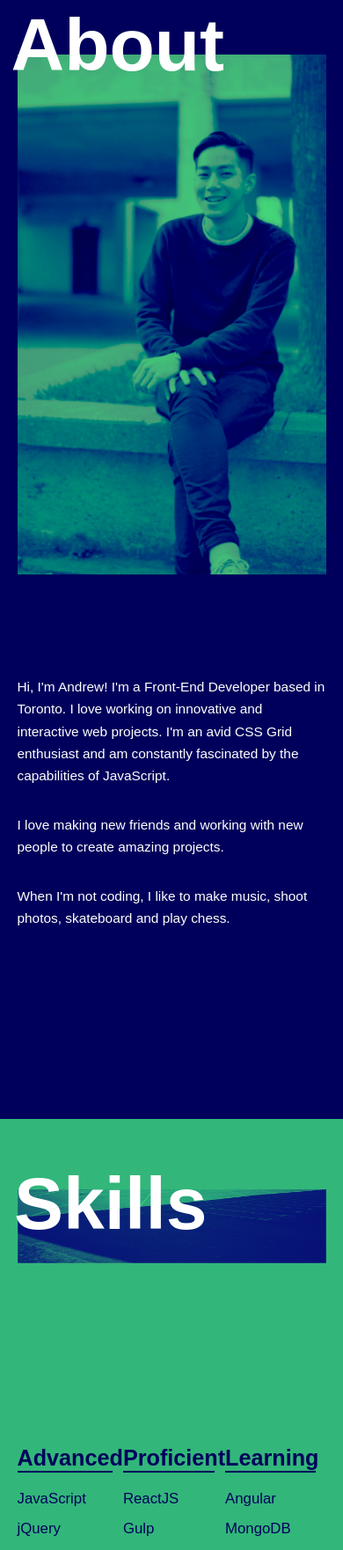
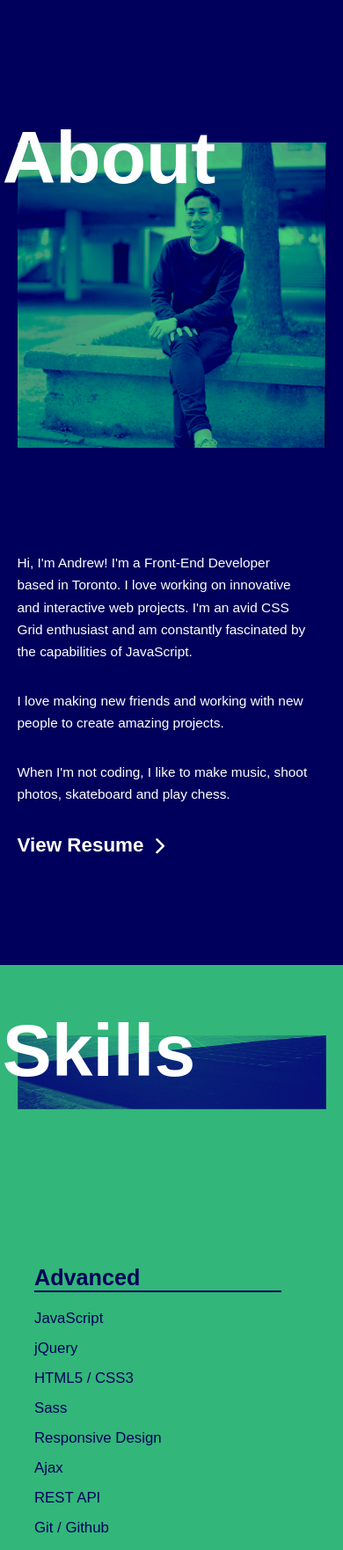
Before and after one commit to phamandrew/portfolio-three, a website: page index.html in a window 390 px wide. Shown: the part 882-2644 px from the top of the page at 88% size. Drawn offline with nearby package versions, Linux system fonts and the light colour scheme.

Commit message:
more updates

```diff
--- a/dev/styles/partials/_about.scss
+++ b/dev/styles/partials/_about.scss
@@ -47,7 +47,7 @@
 		background-color: #00005C;
 		display: flex;
 		flex-direction: row;
-		padding: 100px 0;
+		// padding: 100px 0;
 		// height: 100vh;
 		.about-left {
 			width: 50%;
@@ -55,21 +55,37 @@
 			display: flex;
 			align-items: center;
 			justify-content: center;
+			// position: relative;
+			// width: 90%;
+			// margin: 80px auto 0 auto;
+
 
 			.about-bg {
 				width: 80%;
-				height: 70vh;
-				background-image: url(/public/assets/andrew-exp.jpg);
-				background-position: center;
-				background-size: cover;
-				// margin: 100px auto;
+				margin: 0 auto;
 				position: relative;
+				// height: 70vh;
+				// background-image: url(/public/assets/andrew-exp.jpg);
+				// background-position: center;
+				// background-size: cover;
+				margin: 100px auto;
+
+				img {
+				width: 100%;
+				margin: 0 auto;
+			}
 
 				h2 {
 					color: white;
+					// position: absolute;
+					// top: -10%;
+					// left: -2%;
+					// margin: 0;
+					// font-size: 6rem;
+
 					position: absolute;
-					top: -10%;
-					left: -2%;
+					top: -2.2rem;
+					left: -1.2rem;
 					margin: 0;
 					font-size: 6rem;
 
@@ -78,23 +94,49 @@
 		}
 		.about-right {
 			width: 50%;
-			margin: 100px auto;
 			display: flex;
 			justify-content: center;
 			flex-direction: column;
+			align-items: center;
 
-			align-items: center;
+			.about-right_container {
+				display: flex;
+				flex-direction: column;
+				justify-content: center;
+				width: 80%;
+
+
 				p {
-				width: 80%;
+					width: 95%;
 					color: white;
 					font-size: 1.1rem;
 					line-height: 1.8rem;
 					font-family: "arial";
-				// box-shadow: 12px 12px 1px #32b67a;
-				// background-color: #32b67a;
+				}
+				.view-resume {
+					display: flex;
+					flex-direction: row;
+					color: white;
+					text-decoration: none;
+					border-bottom: 4px solid #00005C;
+					width: fit-content;
+					margin: 1.2rem 0;
+
+					&:hover, &:active, &:focus {
+						border-bottom: 4px solid white;
+					}
+
+					h4 {
+						margin: 0;
+						font-size: 1.6rem;
+					}
+					i {
+						font-size: 1.4rem;
+						padding: 0.3rem 0 0.3rem 0.8rem;
 					}
 				}
-
+			}
+		}
 	}
 
 	.skills {
@@ -117,8 +159,8 @@
 			h2 {
 				color: white;
 				position: absolute;
-					top: -15%;
-					left: -1%;
+				top: -2.2rem;
+				left: -1.2rem;
 				margin: 0;
 				font-size: 6rem;
 			}
@@ -128,7 +170,7 @@
 
 		.skills-container {
 			width: 90%;
-			margin: 80px auto;
+			margin: 40px auto;
 			display: flex;
 
 			.skillset {
@@ -140,8 +182,6 @@
 					border-bottom: 2px solid #00005C;
 					font-size: 1.8rem;
 					margin: 0;
-					// margin-right: 10%;
-					// width: auto;
 				}
 				ul {
 					margin: 20px 0;
@@ -156,59 +196,3 @@
 			}
 		}
 	}
-
-
-	// .home-wrapper {
-	// 	margin-top: 130px;
-	// 	display: flex;
-	// 	flex-direction: column;
-	// 	width: 100%;
-
-	// 	.home-text {
-	// 		width: 100%;
-	// 		// margin: 0 auto;
-	// 		// display: flex;
-	// 		// flex-direction: column;
-	// 		z-index: 10;
-	// 		// align-items: center;
-
-	// 		img {
-	// 			width: 90%;
-	// 			position: relative;
-	// 			margin: 0 auto;
-	// 		}
-
-	// 		h1 {
-	// 			position: absolute;
-	// 			width: 100%;
-	// 			font-size: 100px;
-	// 			color: white;
-	// 			line-height: 95px;
-	// 			top: 24px;
-	// 			left: 151px;
-	// 			margin: 0;
-	// 		}
-	// 		h2 {
-
-	// 		}
-
-	// 		p {
-	// 			font-size: 2.1rem;
-	// 			line-height: 3rem;
-	// 			padding: 0;
-	// 			margin: 20px 0;
-	// 		}
-
-	// 		a {
-	// 			text-decoration: none;
-	// 			color: #00005C;
-	// 			margin: 0 auto;
-	// 			outline: 0;
-	// 		}
-
-	// 		i {
-	// 			font-size: 3rem;
-	// 			margin: 20px auto;
-	// 		}
-	// 	}
-	// }
--- a/dev/styles/partials/_contact.scss
+++ b/dev/styles/partials/_contact.scss
@@ -13,8 +13,8 @@
 			h2 {
 				color: white;
 					position: absolute;
-					top: -15%;
-					left: -1%;
+					top: -2.2rem;
+					left: -1.2rem;
 					margin: 0;
 					font-size: 6rem;
 			}
--- a/dev/styles/partials/_mediaqueries.scss
+++ b/dev/styles/partials/_mediaqueries.scss
@@ -45,11 +45,22 @@
 
 	.about {
 		flex-direction: column;
+
+
 	}
 
 	.skills {
 		.skills-header {
 			height: 25vh;
+		}
+		.skills-container {
+			flex-direction: column;
+			width: 80%;
+
+			.skillset {
+				width: 100%;
+				margin: 10px auto;
+			}
 		}
 	}
 
@@ -91,9 +102,10 @@
 	.about-right {
 		width: 90%;
 
-		p {
+		.about-right_container {
 			width: 100%;
 		}
+
 	}
 }
 
--- a/index.html
+++ b/index.html
@@ -66,13 +66,21 @@
 		<div class="about-left">
 			<div class="about-bg">
 				<h2>About</h2>
+				<img src="/public/assets/andrew-exp.jpg" alt="">
 			</div>
 
 		</div>
 		<div class="about-right">
-			<p>Hi, I'm Andrew! I'm a Front-End Developer based in Toronto. I love working on innovative and interactive web projects. I'm an avid CSS Grid enthusiast and am constantly fascinated by the capabilities of JavaScript.</p>
-			<p>I love making new friends and working with new people to create amazing projects.</p>
-			<p>When I'm not coding, I like to make music, shoot photos, skateboard and play chess.</p>
+			<div class="about-right_container">
+				<p>Hi, I'm Andrew! I'm a Front-End Developer based in Toronto. I love working on innovative and interactive web projects. I'm an avid CSS Grid enthusiast and am constantly fascinated by the capabilities of JavaScript.</p>
+				<p>I love making new friends and working with new people to create amazing projects.</p>
+				<p>When I'm not coding, I like to make music, shoot photos, skateboard and play chess.</p>
+				<a class="view-resume" href="http://andrewpham.io/wave-notation/">
+					<h4>View Resume</h4>
+					<i class="fa fa-chevron-right" aria-hidden="true"></i>
+
+				</a>
+			</div>
 		</div>
 	</section>
 	<section class="skills">
@@ -158,7 +166,7 @@
 					<a href="https://spot-app-c6b4c.firebaseapp.com/"><img src="/public/assets/sptsky.png" alt="Screenshot of Spotsky application."></a>
 				</div>
 				<div class="project-right">
-					<a href="https://spot-app-c6b4c.firebaseapp.com/"><h3>React.js, Firebase</h3></a>
+					<a href="https://spot-app-c6b4c.firebaseapp.com/"><h3>ReactJS, Firebase, Google Auth</h3></a>
 					<p>Spotsky is an application for skateboarders to share new spots they find with their friends. Users can add new spots with an image, name, location and description.</p>
 					<div class="view-projects">
 
--- a/public/styles/style.css
+++ b/public/styles/style.css
@@ -268,8 +268,7 @@ header .header-wrapper {
 .about {
   background-color: #00005C;
   display: flex;
-  flex-direction: row;
-  padding: 100px 0; }
+  flex-direction: row; }
   .about .about-left {
     width: 50%;
     display: flex;
@@ -277,31 +276,52 @@ header .header-wrapper {
     justify-content: center; }
     .about .about-left .about-bg {
       width: 80%;
-      height: 70vh;
-      background-image: url(/public/assets/andrew-exp.jpg);
-      background-position: center;
-      background-size: cover;
-      position: relative; }
+      margin: 0 auto;
+      position: relative;
+      margin: 100px auto; }
+      .about .about-left .about-bg img {
+        width: 100%;
+        margin: 0 auto; }
       .about .about-left .about-bg h2 {
         color: white;
         position: absolute;
-        top: -10%;
-        left: -2%;
+        top: -2.2rem;
+        left: -1.2rem;
         margin: 0;
         font-size: 6rem; }
   .about .about-right {
     width: 50%;
-    margin: 100px auto;
     display: flex;
     justify-content: center;
     flex-direction: column;
     align-items: center; }
-    .about .about-right p {
-      width: 80%;
+    .about .about-right .about-right_container {
+      display: flex;
+      flex-direction: column;
+      justify-content: center;
+      width: 80%; }
+      .about .about-right .about-right_container p {
+        width: 95%;
         color: white;
         font-size: 1.1rem;
         line-height: 1.8rem;
         font-family: "arial"; }
+      .about .about-right .about-right_container .view-resume {
+        display: flex;
+        flex-direction: row;
+        color: white;
+        text-decoration: none;
+        border-bottom: 4px solid #00005C;
+        width: fit-content;
+        margin: 1.2rem 0; }
+        .about .about-right .about-right_container .view-resume:hover, .about .about-right .about-right_container .view-resume:active, .about .about-right .about-right_container .view-resume:focus {
+          border-bottom: 4px solid white; }
+        .about .about-right .about-right_container .view-resume h4 {
+          margin: 0;
+          font-size: 1.6rem; }
+        .about .about-right .about-right_container .view-resume i {
+          font-size: 1.4rem;
+          padding: 0.3rem 0 0.3rem 0.8rem; }
 
 .skills {
   display: flex;
@@ -319,13 +339,13 @@ header .header-wrapper {
     .skills .skills-header h2 {
       color: white;
       position: absolute;
-      top: -15%;
-      left: -1%;
+      top: -2.2rem;
+      left: -1.2rem;
       margin: 0;
       font-size: 6rem; }
   .skills .skills-container {
     width: 90%;
-    margin: 80px auto;
+    margin: 40px auto;
     display: flex; }
     .skills .skills-container .skillset {
       width: 50%;
@@ -356,8 +376,8 @@ header .header-wrapper {
     .work .work-header h2 {
       color: white;
       position: absolute;
-      top: -15%;
-      left: -1%;
+      top: -2.2rem;
+      left: -1.2rem;
       margin: 0;
       font-size: 6rem; }
   .work .container {
@@ -398,26 +418,22 @@ header .header-wrapper {
         margin: 0; }
       .work .container .projects .view-projects {
         display: flex;
-        flex-direction: row; }
-        .work .container .projects .view-projects:hover, .work .container .projects .view-projects:active, .work .container .projects .view-projects:focus {
-          border-bottom: 4px solid #32b67a; }
-        .work .container .projects .view-projects i {
-          font-size: 1.4rem;
-          padding: 1.6rem 0 0 0.7rem; }
-      .work .container .projects .view {
+        flex-direction: row;
+        margin: 1.6rem 0; }
+        .work .container .projects .view-projects .view {
           display: flex;
-        flex-direction: row;
           border-bottom: 4px solid #00005C;
           margin-right: 60px;
           width: fit-content;
-        transition: all 0.2s ease;
-        display: inline; }
-        .work .container .projects .view h4 {
-          font-size: 1.8rem;
-          margin-top: 1.2rem;
-          margin-bottom: 0;
-          width: auto;
-          display: inline; }
+          transition: all 0.2s ease; }
+          .work .container .projects .view-projects .view:hover, .work .container .projects .view-projects .view:active, .work .container .projects .view-projects .view:focus {
+            border-bottom: 4px solid #32b67a; }
+          .work .container .projects .view-projects .view h4 {
+            margin: 0;
+            font-size: 1.6rem; }
+          .work .container .projects .view-projects .view i {
+            font-size: 1.4rem;
+            padding: 0.3rem 0 0.3rem 0.8rem; }
 
 .contact .contact-header {
   position: relative;
@@ -429,8 +445,8 @@ header .header-wrapper {
   .contact .contact-header h2 {
     color: white;
     position: absolute;
-    top: -15%;
-    left: -1%;
+    top: -2.2rem;
+    left: -1.2rem;
     margin: 0;
     font-size: 6rem; }
 
@@ -475,6 +491,12 @@ header .header-wrapper {
     flex-direction: column; }
   .skills .skills-header {
     height: 25vh; }
+  .skills .skills-container {
+    flex-direction: column;
+    width: 80%; }
+    .skills .skills-container .skillset {
+      width: 100%;
+      margin: 10px auto; }
   .work .container .projects {
     flex-direction: column;
     align-items: center; }
@@ -500,7 +522,7 @@ header .header-wrapper {
         width: 100%; }
     .about .about-right {
       width: 90%; }
-      .about .about-right p {
+      .about .about-right .about-right_container {
         width: 100%; } }
 
 @media (max-width: 570px) {
```
Also changed, not shown: dev/styles/partials/_work.scss (+18 -37 lines). Lines whose indentation alone changed are shown as unchanged.
